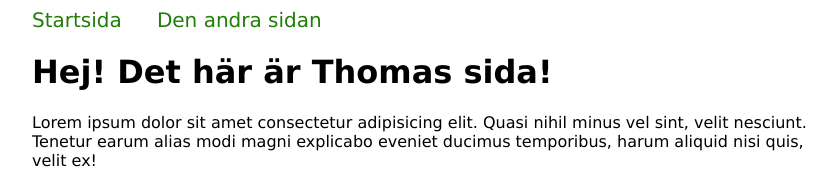
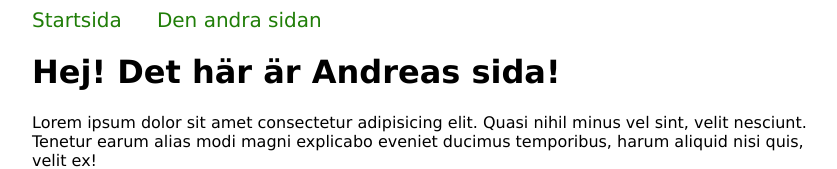
Before and after one commit to APehrsson/basic-websida, a website: page www/index.html in a window 1280 px wide. Shown: the top 169 px of the page, without its empty margins (208-1045 px from the left). Drawn offline with Linux system fonts and the light colour scheme.

Commit message:
nu funkar det

```diff
--- a/index.js
+++ b/index.js
@@ -10,7 +10,7 @@
 
 // Serve all files in the www folder
 // to the web browser
-app.use(express.static('www'));
+app.use(express.static('WWW'));
 
 // Start the web server
 app.listen(port, () => console.log('Running on http://localhost:' + port));
--- a/package.json
+++ b/package.json
@@ -5,12 +5,12 @@
     "description": "",
     "main": "index.js",
     "scripts": {
-      "test": "echo \"Error: no test specified\" && exit 1"
+        "test": "echo \"Error: no test specified\" && exit 1"
     },
     "keywords": [],
     "author": "",
     "license": "ISC",
     "dependencies": {
-      "express": "^4.18.2"
+        "express": "^4.18.3"
     }
-  }
+}
--- a/www/index.html
+++ b/www/index.html
@@ -4,7 +4,7 @@
 <head>
   <meta charset="UTF-8">
   <meta name="viewport" content="width=device-width, initial-scale=1.0">
-  <title>Thomas sida</title>
+  <title>Andreas sida</title>
   <link rel="stylesheet" href="style.css">
 </head>
 
@@ -16,7 +16,7 @@
     </nav>
   </header>
   <main>
-    <h1>Hej! Det här är Thomas sida!</h1>
+    <h1>Hej! Det här är Andreas sida!</h1>
     <p>Lorem ipsum dolor sit amet consectetur adipisicing elit. Quasi nihil minus vel sint, velit nesciunt. Tenetur
       earum
       alias modi magni explicabo eveniet ducimus temporibus, harum aliquid nisi quis, velit ex!</p>
```
Also changed, not shown: 1 other file.
